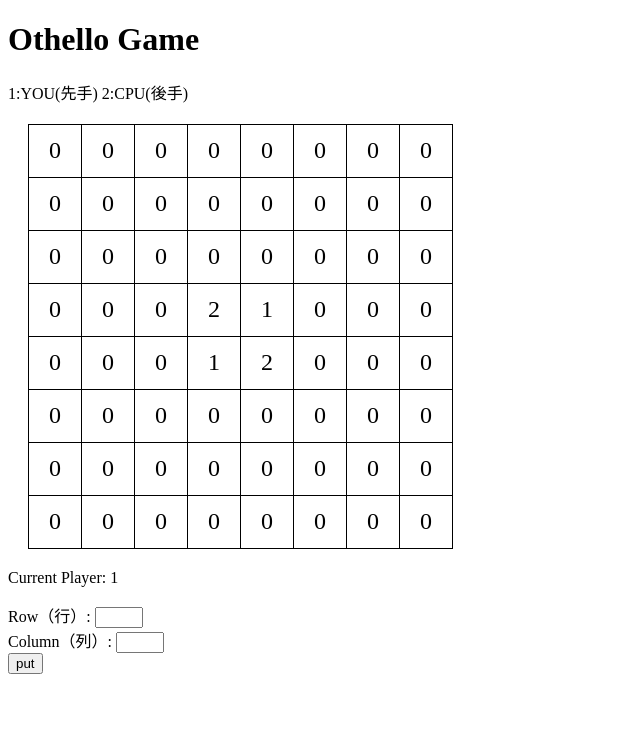
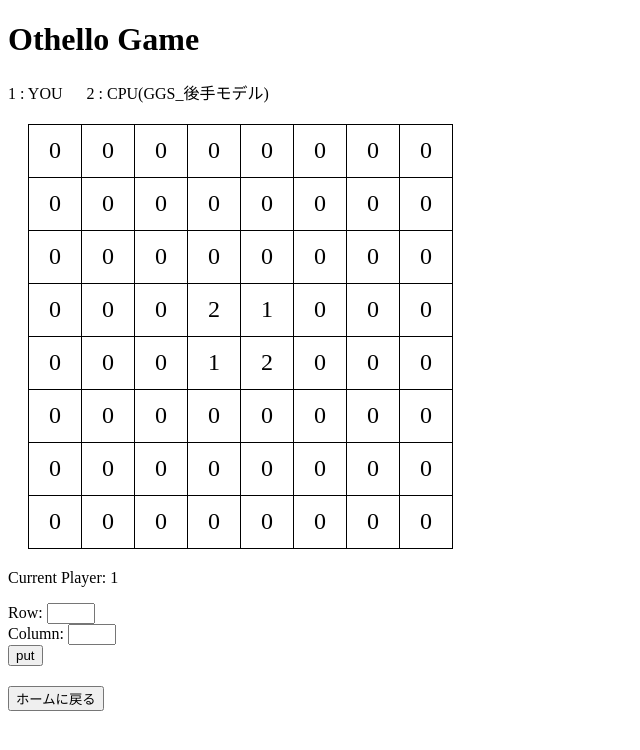
Before and after one commit to s55521st/othello_game, a Flask app: page /model1 in a window 1280 px wide. Shown: the top 750 px of the page, without its empty margins (0-640 px from the left). Run offline with Flask 3, Linux system fonts and the light colour scheme.

Commit message:
Update othello.html

```diff
--- a/templates/othello.html
+++ b/templates/othello.html
@@ -21,7 +21,7 @@
 </head>
 <body>
     <h1>Othello Game</h1>
-    <p>1:YOU(先手)  2:CPU(後手)</p>
+    <p>1 :{{ num_1 }} 　 2 :{{ num_2 }}</p>
     <table>
         {% for row in board %}
             <tr>
@@ -37,12 +37,15 @@
         <p>{{ warning }}</p>
     {% endif %}
 
-    <form action="/move" method="post">
-        <label>Row（行）: </label>
+    <form action="{{ move_action }}" method="post">
+        <label>Row: </label>
         <input type="number" name="row" min="0" max="7"><br>
-        <label>Column（列）: </label>
+        <label>Column: </label>
         <input type="number" name="col" min="0" max="7"><br>
         <input type="submit" value="put">
     </form>
+    <form action="/" method="get" style="margin-top: 20px;">
+        <input type="submit" value="ホームに戻る">
+    </form>
 </body>
 </html>
```
